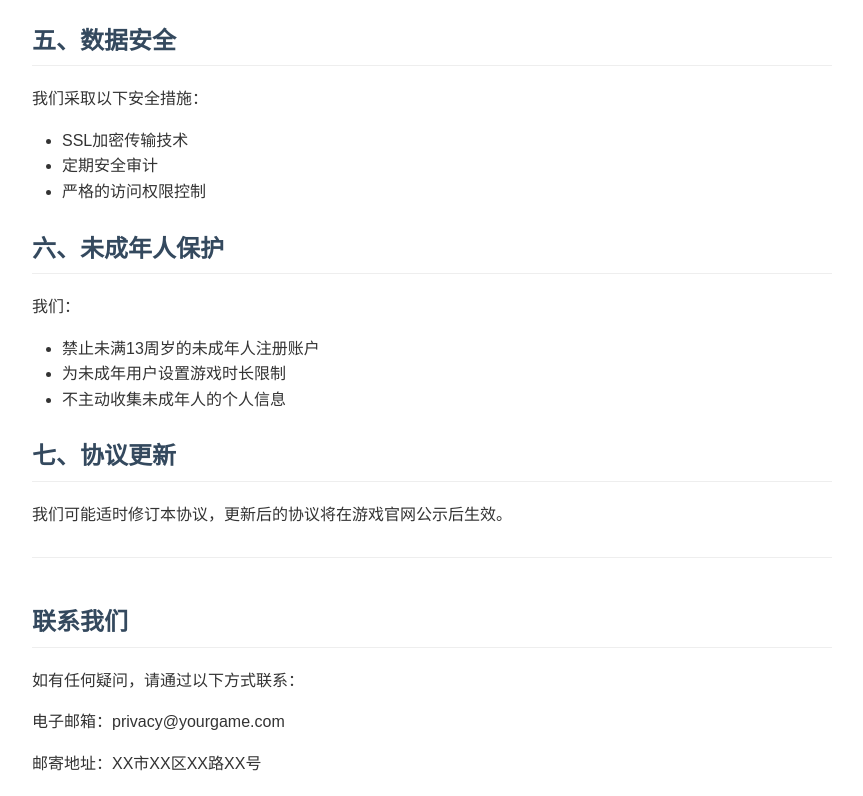
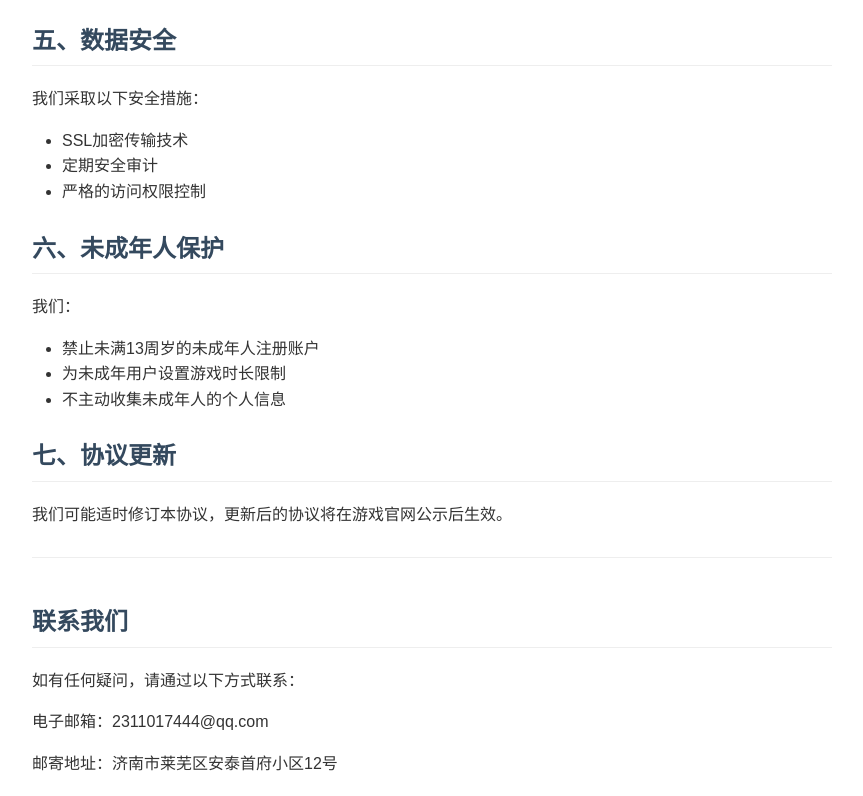
Before and after one commit to 2311017444/-, a plain HTML site: page index.html in a window 1280 px wide. Shown: the part 1101-1897 px from the top of the page, without its empty margins (208-1071 px from the left). Drawn offline with Linux system fonts and the light colour scheme.

Commit message:
Update index.html

```diff
--- a/index.html
+++ b/index.html
@@ -126,8 +126,8 @@
     <div class="contact-info">
         <h2>联系我们</h2>
         <p>如有任何疑问，请通过以下方式联系：</p>
-        <p>电子邮箱：privacy@yourgame.com</p>
-        <p>邮寄地址：XX市XX区XX路XX号</p>
+        <p>电子邮箱：2311017444@qq.com</p>
+        <p>邮寄地址：济南市莱芜区安泰首府小区12号</p>
     </div>
 </body>
 </html>
```
